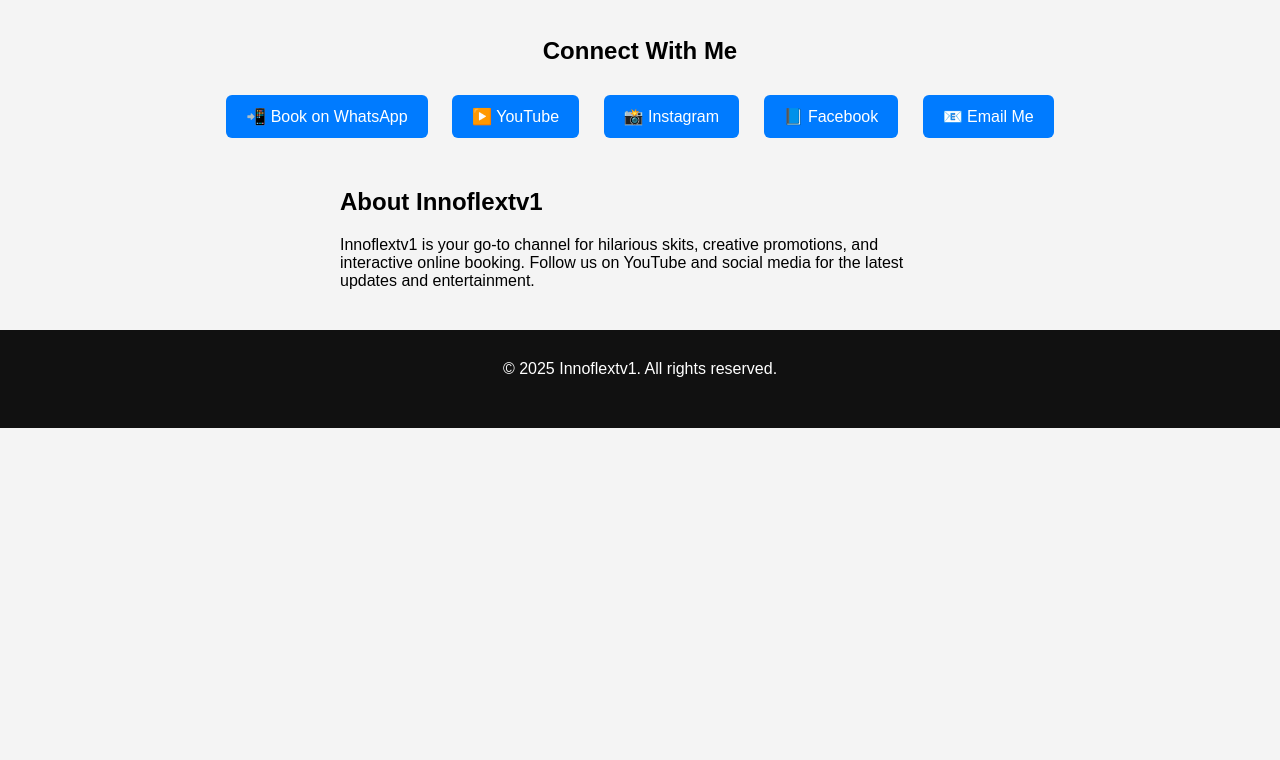
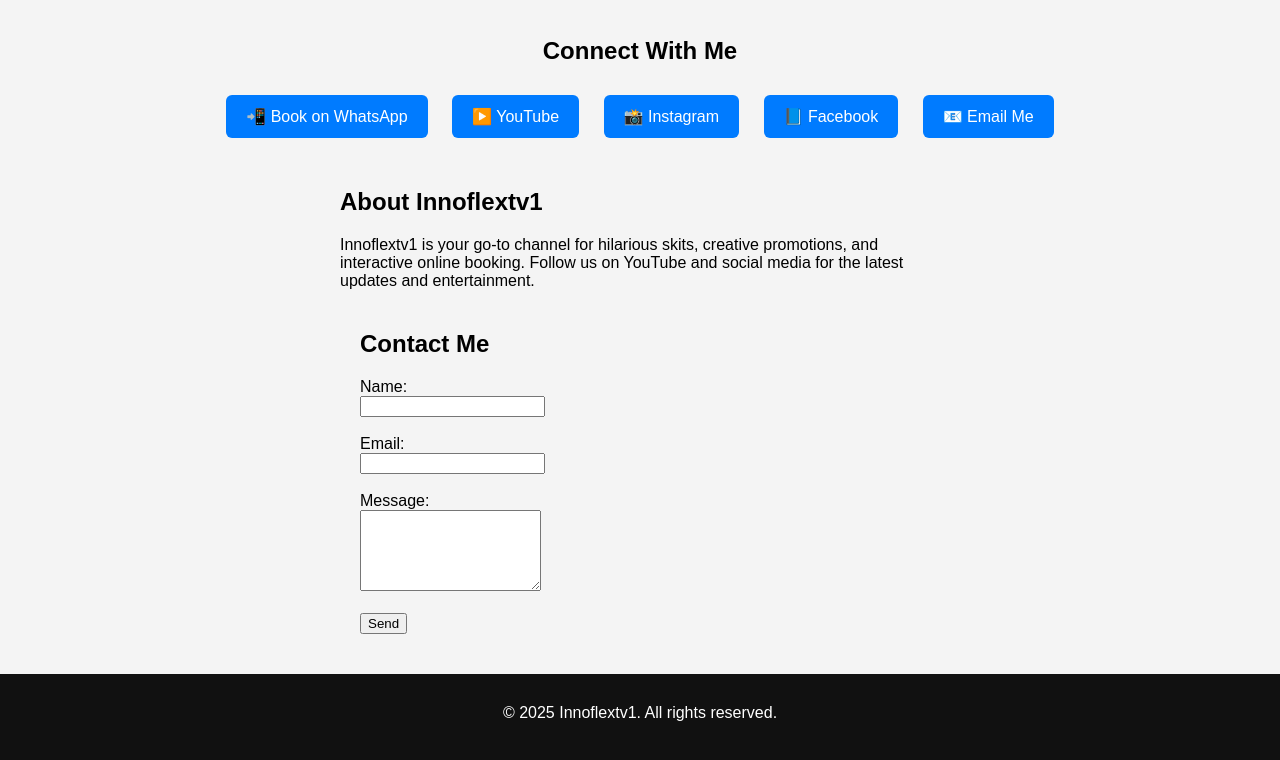
Before and after one commit to innoflextv1/innoflextv1.github.io, a plain HTML site: page index.html in a window 1280 px wide. Shown: the part 502-1262 px from the top of the page. Before the commit the page ends 930 px from the top, so only its background shows below. Drawn offline with Linux system fonts and the light colour scheme.

Commit message:
Update index.html

```diff
--- a/index.html
+++ b/index.html
@@ -75,7 +75,21 @@
   <h2>About Innoflextv1</h2>
   <p>
     Innoflextv1 is your go-to channel for hilarious skits, creative promotions, and interactive online booking. Follow us on YouTube and social media for the latest updates and entertainment.
-  </p>
+  </p> <section style="margin: 40px auto; max-width: 600px; padding: 0 20px;">
+  <h2>Contact Me</h2>
+  <form action="mailto:innocentbenjaimin02@gmail.com" method="POST" enctype="text/plain">
+    <label for="name">Name:</label><br>
+    <input type="text" id="name" name="name" required><br><br>
+
+    <label for="email">Email:</label><br>
+    <input type="email" id="email" name="email" required><br><br>
+
+    <label for="message">Message:</label><br>
+    <textarea id="message" name="message" rows="5" required></textarea><br><br>
+
+    <button type="submit">Send</button>
+  </form>
+</section>
 </section>
 
   <footer>
```
